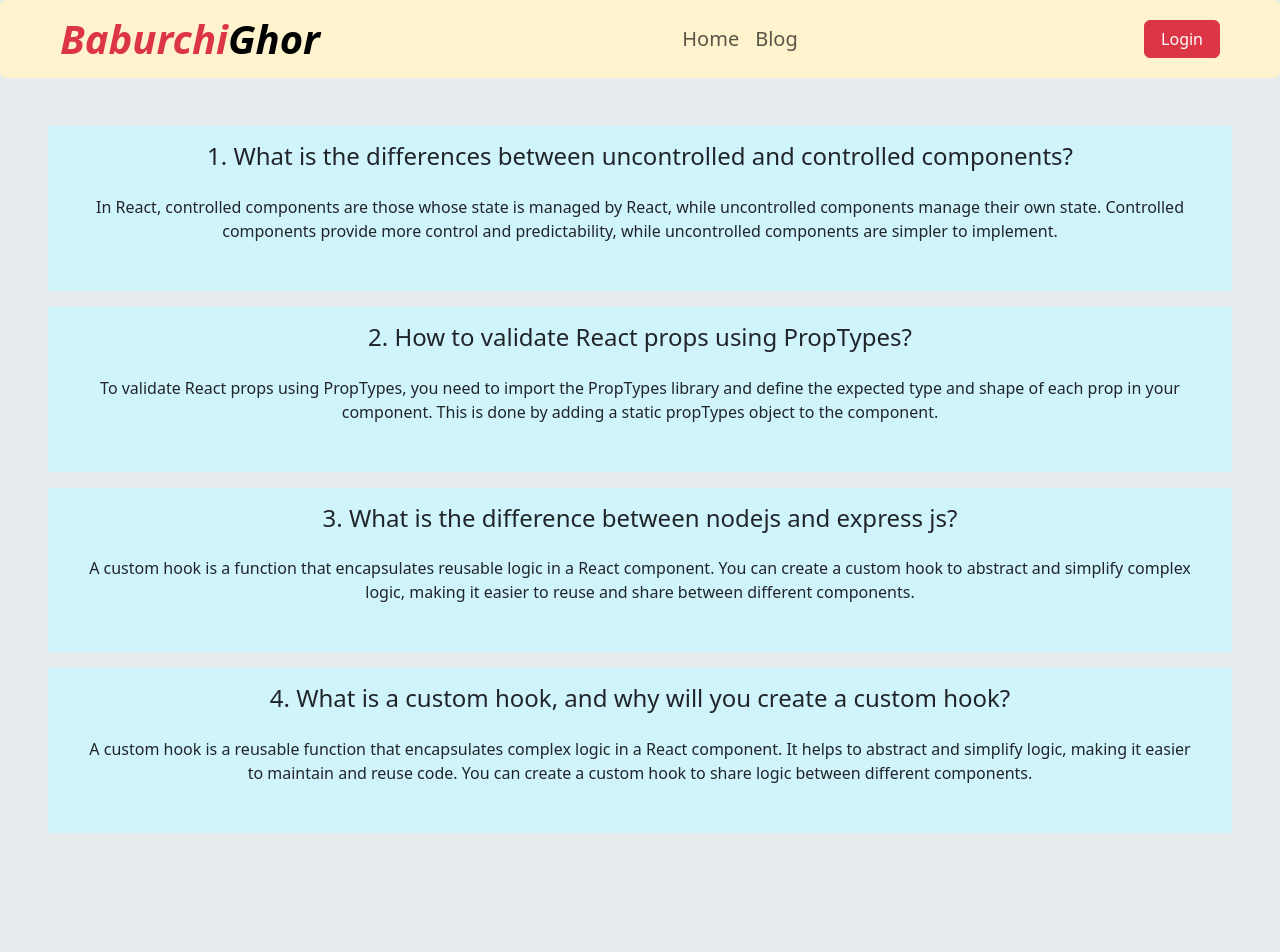
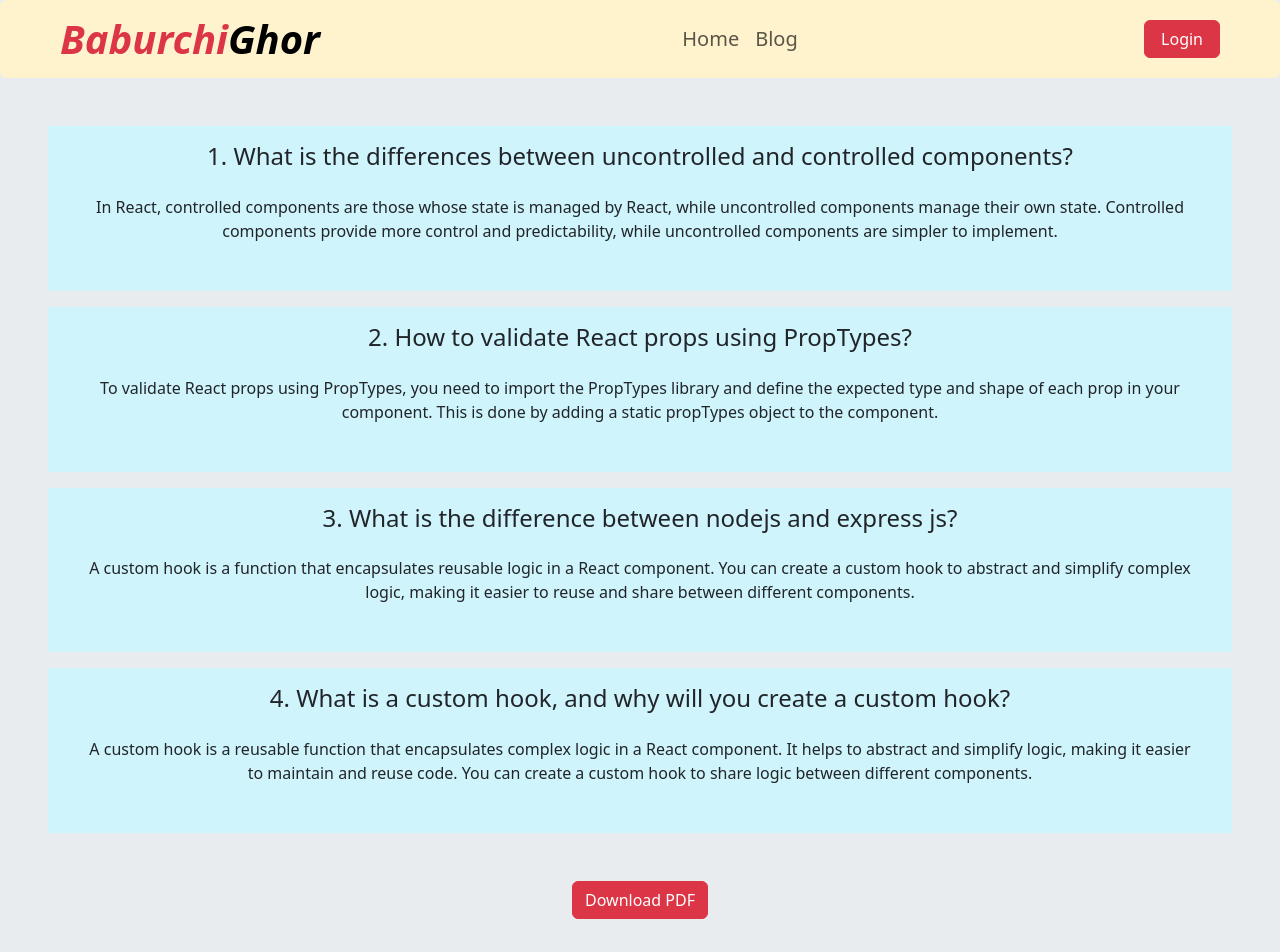
Before and after one commit to ShefatAhmed/Baburchi-Ghor, a React (Vite) app: page /blog in a window 1280 px wide. Shown: the top 952 px of the page. Built offline with nearby package versions, Linux system fonts and the light colour scheme; no server answers.

Commit message:
download button

```diff
--- a/package.json
+++ b/package.json
@@ -12,6 +12,7 @@
   "dependencies": {
     "bootstrap": "^5.2.3",
     "firebase": "^9.21.0",
+    "jspdf": "^2.5.1",
     "localforage": "^1.10.0",
     "match-sorter": "^6.3.1",
     "react": "^18.2.0",
--- a/src/components/Blog/Blog.jsx
+++ b/src/components/Blog/Blog.jsx
@@ -1,6 +1,12 @@
+import jsPDF from 'jspdf';
 import React from 'react';
 
 const Blog = () => {
+    function generatePDF() {
+        const doc = new jsPDF();
+        doc.text('The blog page show the 4 qus and his answer. It was a bonus marks projects.', 10, 10);
+        doc.save('myPDF.pdf');
+      }
     return (
         <div className='text-center p-5'>
             <div className='bg-info-subtle p-3'>
@@ -23,6 +29,7 @@ const Blog = () => {
                 <p className='p-3'>A custom hook is a reusable function that encapsulates complex logic in a React component. It helps to abstract and simplify logic, making it easier to maintain and reuse code. You can create a custom hook to share logic between different components.
                 </p>
             </div>
+            <button className='btn btn-danger mt-5' onClick={generatePDF}>Download PDF</button>
         </div>
     );
 };
--- a/src/components/Login/Login.jsx
+++ b/src/components/Login/Login.jsx
@@ -1,10 +1,8 @@
 import React, { useContext, useRef, useState } from 'react';
 import { Link, useLocation, useNavigate } from 'react-router-dom';
 import { AuthContext } from '../../provider/AuthProvider';
-import { GithubAuthProvider, GoogleAuthProvider, getAuth, signInWithPopup } from 'firebase/auth';
-import app from '../../firebase/firebase.config';
-
 const Login = () => {
+    const [error, setError] = useState('');
     const { signIn , signInWithGoogle, signInWithGithub} = useContext(AuthContext);
     const navigate = useNavigate();
     const location = useLocation();
@@ -21,10 +19,12 @@ const Login = () => {
                 const loggedUser = result.user;
                 console.log(loggedUser);
                 form.reset();
+                setError('')
                 navigate(from, { replace: true })
             })
             .catch(error => {
                 console.log(error);
+                setError(error.message)
             })
     }
 
@@ -72,6 +72,7 @@ const Login = () => {
                                                 <small>don’t have an account? Register here</small>
                                             </Link>
                                         </div>
+                                        <p>{error}</p>
                                     </form>
                                 </div>
                                 <div className='text-center'>
```
Also changed, not shown: 1 other file (tests, documents, lock files or other folders).
